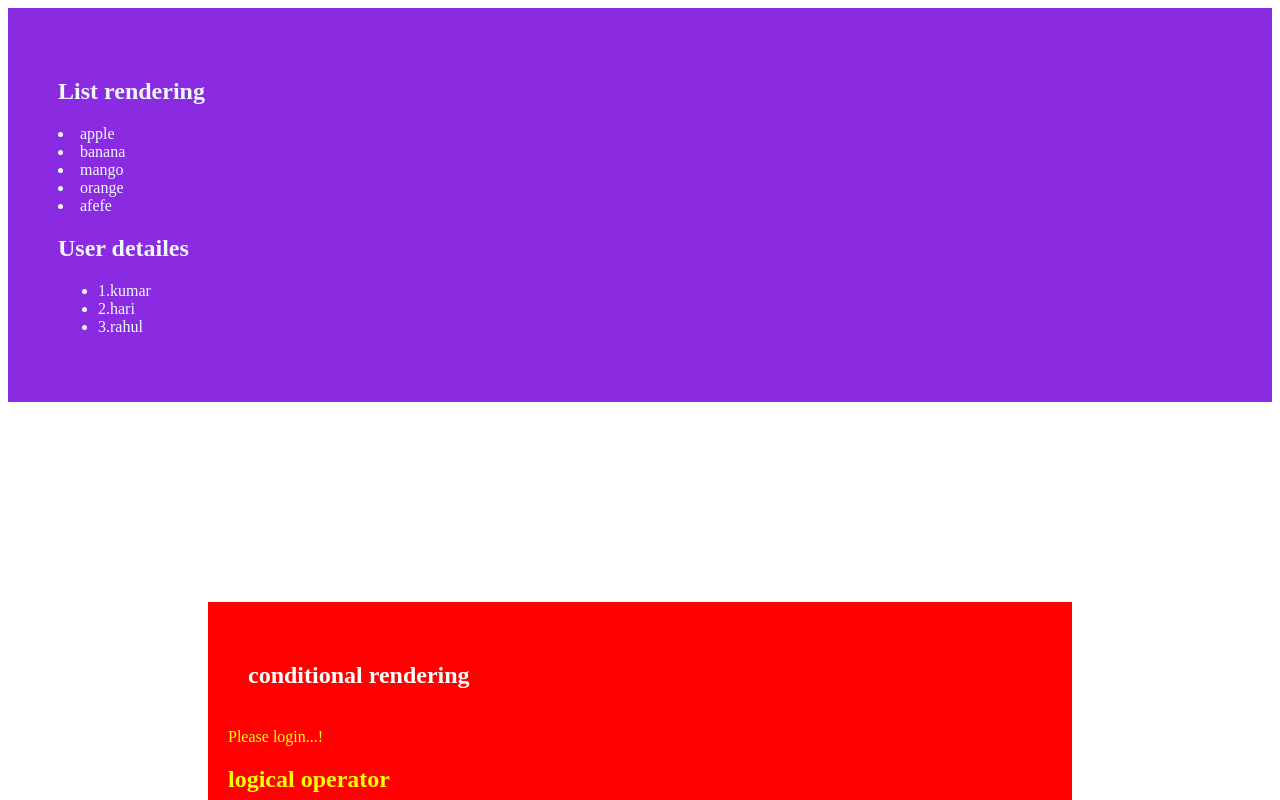
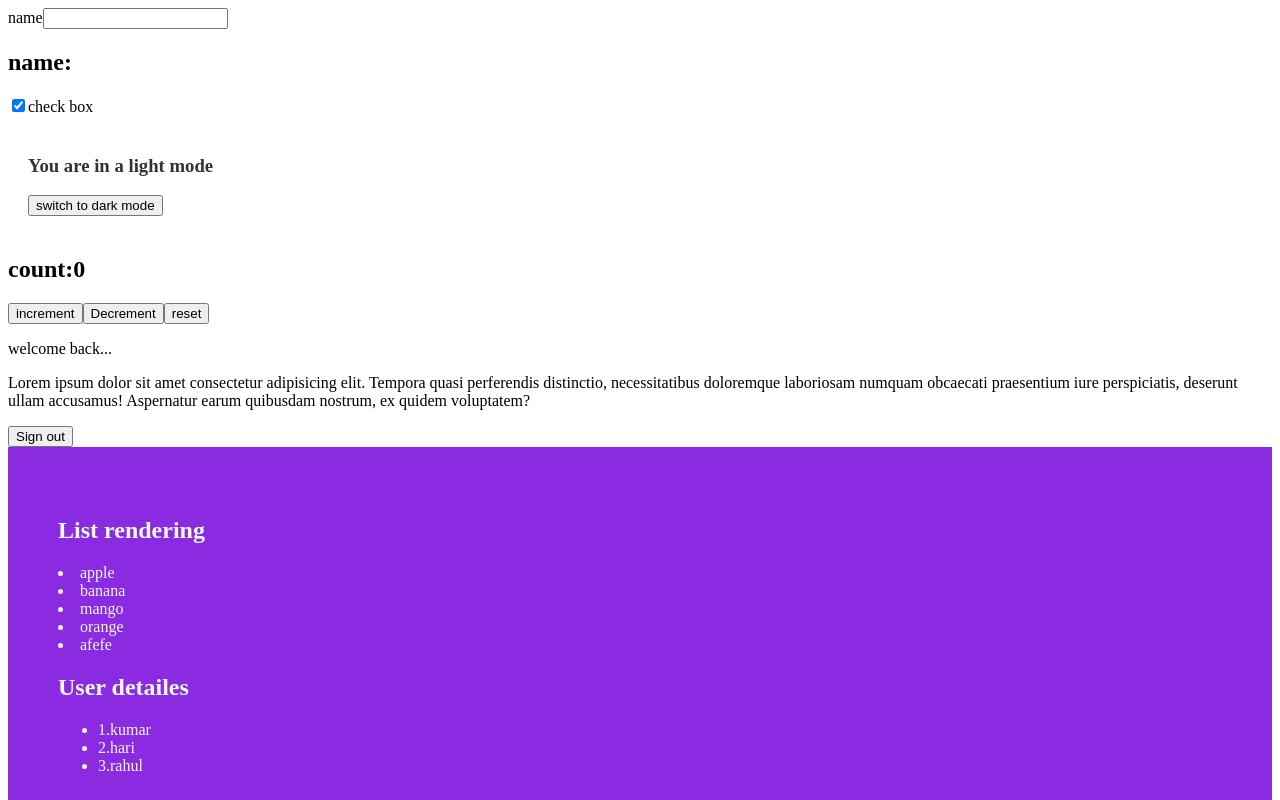
Before and after one commit to kamalrajms/Apr1, a React (Vite) app: page / in a window 1280 px wide. Shown: the top 800 px of the page. Built offline with nearby package versions, Linux system fonts and the light colour scheme.

Commit message:
usestate Hook,

```diff
--- a/src/App.jsx
+++ b/src/App.jsx
@@ -4,6 +4,9 @@ import DeclearingProp from "./DeclearingProp";
 import DestructuringProps from "./DestructuringProps";
 import ConditionalRender from "./Component/ConditionalRender";
 import ListRendering from "./Component/ListRendering";
+import UseStateHook from "./Component/UseStateHook";
+import Theme from "./Component/Theme";
+import Fields from "./Component/Fields";
 
 export default function App() {
   const name = "hari";
@@ -23,6 +26,9 @@ export default function App() {
 
   return (
     <>
+      <Fields />
+      <Theme />
+      <UseStateHook />
       <ListRendering />
       <ConditionalRender />
       hello
--- /dev/null
+++ b/src/Component/Fields.jsx
@@ -0,0 +1,31 @@
+import React, { useState } from "react";
+
+export default function Fields() {
+  const [name, setName] = useState("");
+
+  const [checked, setChecked] = useState(true);
+  return (
+    <div>
+      <label htmlFor="">name</label>
+      <input
+        type="text"
+        value={name}
+        onChange={(e) => setName(e.target.value)}
+      />
+      <h2>name:{name}</h2>
+
+      <input
+        type="checkbox"
+        checked={checked}
+        onChange={(e) => setChecked(e.target.checked)}
+      />
+      <label>check box</label>
+
+      {/* <select name="" id="">
+        <option value="apple">apple</option>
+        <option value="orange">react</option>
+        <option value="banana">banana</option>
+      </select> */}
+    </div>
+  );
+}
--- /dev/null
+++ b/src/Component/Theme.jsx
@@ -0,0 +1,20 @@
+import React, { useState } from "react";
+
+export default function Theme() {
+  const [theme, setTheme] = useState(false);
+
+  return (
+    <div
+      style={{
+        backgroundColor: theme ? "#333" : "#fff",
+        color: theme ? "#fff" : "#333",
+        padding: "20px",
+      }}
+    >
+      <h3>You are in a {theme ? "dark" : "light"} mode</h3>
+      <button onClick={() => setTheme(!theme)}>
+        switch to {theme ? "light" : "dark"} mode
+      </button>
+    </div>
+  );
+}
--- /dev/null
+++ b/src/Component/UseStateHook.jsx
@@ -0,0 +1,28 @@
+import React, { useState } from "react";
+
+export default function UseStateHook() {
+  const [count, setCount] = useState(0);
+
+  const [user, setUser] = useState(true);
+  return (
+    <div>
+      <h2>count:{count}</h2>
+      <button onClick={() => setCount(count + 1)}>increment</button>
+      <button onClick={() => setCount(count - 1)}>Decrement</button>
+      <button onClick={() => setCount(0)}>reset</button>
+
+      {user ? <p>welcome back...</p> : <p>please login</p>}
+      {user && (
+        <p>
+          Lorem ipsum dolor sit amet consectetur adipisicing elit. Tempora quasi
+          perferendis distinctio, necessitatibus doloremque laboriosam numquam
+          obcaecati praesentium iure perspiciatis, deserunt ullam accusamus!
+          Aspernatur earum quibusdam nostrum, ex quidem voluptatem?
+        </p>
+      )}
+      <button onClick={() => setUser(!user)}>Sign {user ? "out" : "in"}</button>
+    </div>
+  );
+}
+// !true==false
+// !false==true
```
Also changed, not shown: src/Text.txt.
